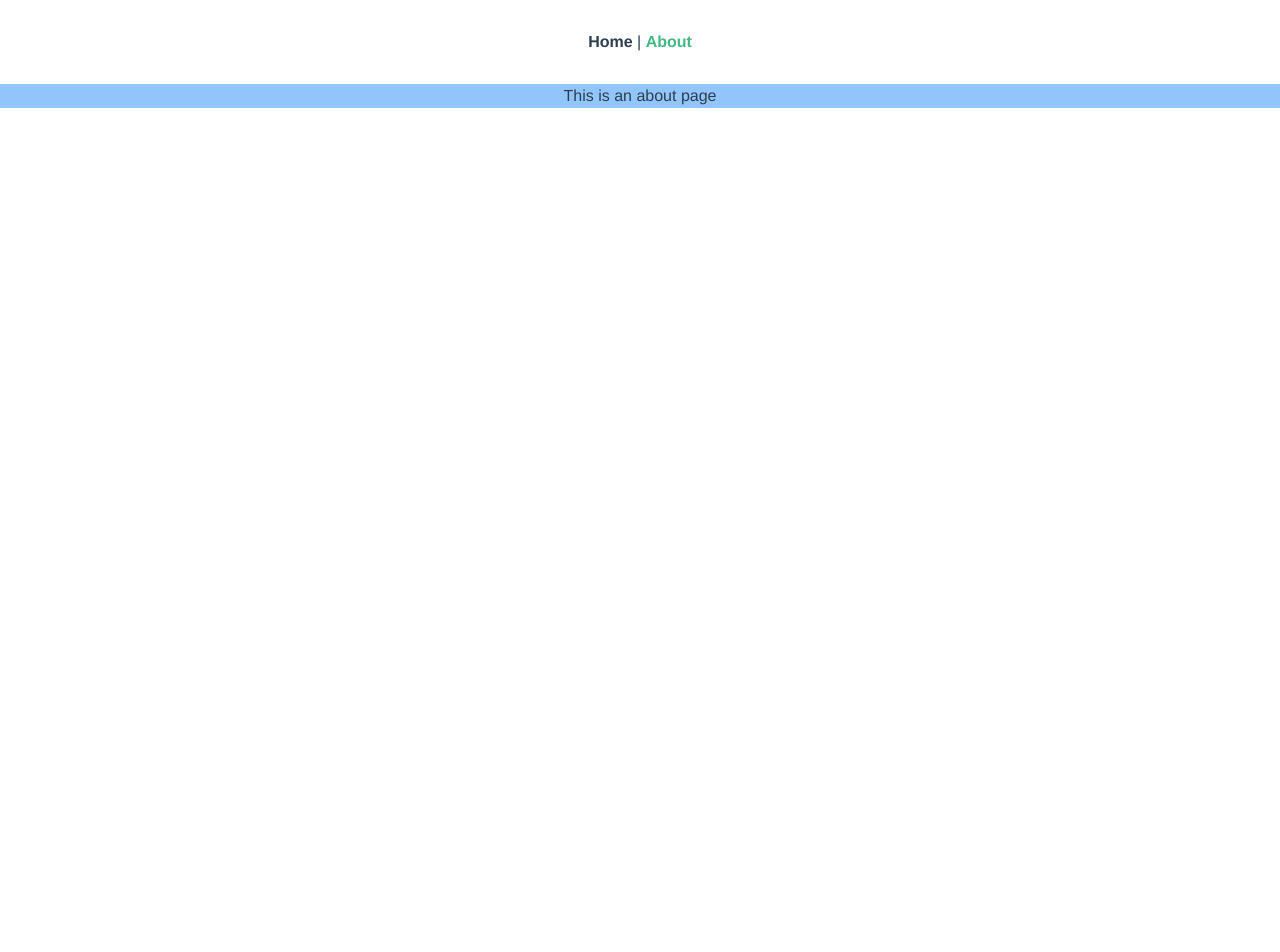
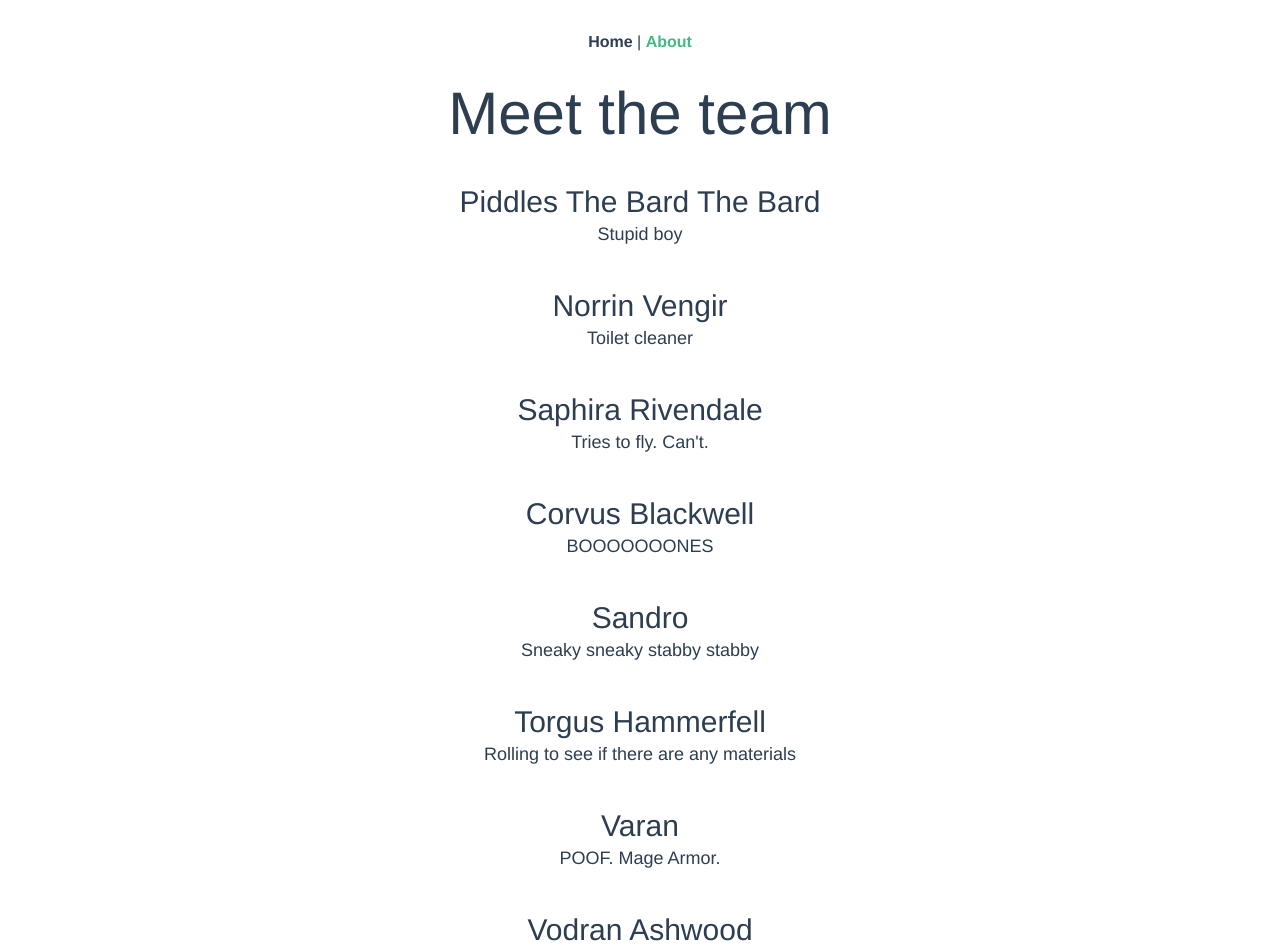
Before and after one commit to smeebear/evans-avengers, a Vue app: page /about in a window 1280 px wide. Shown: the top 952 px of the page. Before the commit the page ends 800 px from the top, so only its background shows below. Built offline with nearby package versions, Linux system fonts and the light colour scheme.

Commit message:
Added list

```diff
--- a/src/views/About.vue
+++ b/src/views/About.vue
@@ -1,5 +1,61 @@
 <template>
-  <div class="about bg-blue-300">
-    <h1>This is an about page</h1>
+  <div class="about">
+    <h1 class="text-6xl">Meet the team</h1>
+    <ul>
+      <li>
+        <h3 class="text-3xl">Piddles The Bard The Bard</h3>
+        <p class="text-lg">Stupid boy</p>
+      </li>
+      <li>
+        <h3 class="text-3xl">Norrin Vengir</h3>
+        <p class="text-lg">Toilet cleaner</p>
+      </li>
+      <li>
+        <h3 class="text-3xl">Saphira Rivendale</h3>
+        <p class="text-lg">Tries to fly. Can't.</p>
+      </li>
+      <li>
+        <h3 class="text-3xl">Corvus Blackwell</h3>
+        <p class="text-lg">BOOOOOOONES</p>
+      </li>
+      <li>
+        <h3 class="text-3xl">Sandro</h3>
+        <p class="text-lg">Sneaky sneaky stabby stabby</p>
+      </li>
+      <li>
+        <h3 class="text-3xl">Torgus Hammerfell</h3>
+        <p class="text-lg">Rolling to see if there are any materials</p>
+      </li>
+      <li>
+        <h3 class="text-3xl">Varan</h3>
+        <p class="text-lg">POOF. Mage Armor.</p>
+      </li>
+      <li>
+        <h3 class="text-3xl">Vodran Ashwood</h3>
+        <p class="text-lg">My spit hurts.</p>
+      </li>
+    </ul>
   </div>
 </template>
+
+<script>
+export default {
+  name: 'About',
+}
+</script>
+
+<style scoped>
+h3 {
+  margin: 40px 0 0;
+
+}
+ul {
+  list-style-type: none;
+  padding: 0;
+}
+li {
+  /* display: inline-block; */
+  margin: 0 10px;
+}
+
+</style>
```
